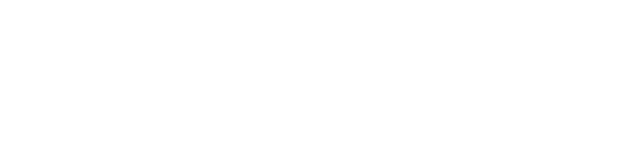
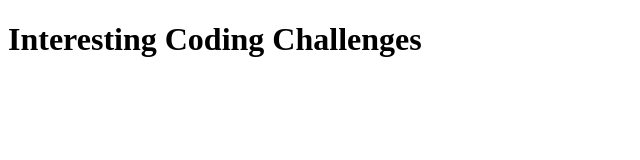
Before and after one commit to MrGmo/InterestingCodingChallenges, a plain HTML site: page index.html in a window 1280 px wide. Shown: the whole page, without its empty margins (0-640 px from the left). Drawn offline with Linux system fonts and the light colour scheme.

Commit message:
Free Code Camp Coding Challenges

```diff
--- a/index.html
+++ b/index.html
@@ -11,7 +11,7 @@
 	</head>
 
 	<body>
-		<h1></h1>
+		<h1>Interesting Coding Challenges</h1>
 
 		<script type="text/javascript" src="main.js"></script>
 	</body>
--- a/main.js
+++ b/main.js
@@ -1,8 +1,8 @@
 // Cash Register
 // Design a cash register drawer function checkCashRegister() that accepts purchase price as the first argument (price), payment as the second argument (cash), and cash-in-drawer (cid) as the third argument.
-//
+
 // cid is a 2D array listing available currency.
-//
+
 // The checkCashRegister() function should always return an object with a status key and a change key.
 //
 // Return {status: "INSUFFICIENT_FUNDS", change: []} if cash-in-drawer is less than the change due, or if you cannot return the exact change.
@@ -820,4 +820,4 @@
 //   let roundDown = Math.floor(num1 / num2)
 //   console.log(roundDown)
 // }
-// tryTwo (5, 4)
+// tryTwo(5, 4)
```
Also changed, not shown: 1 other file.
